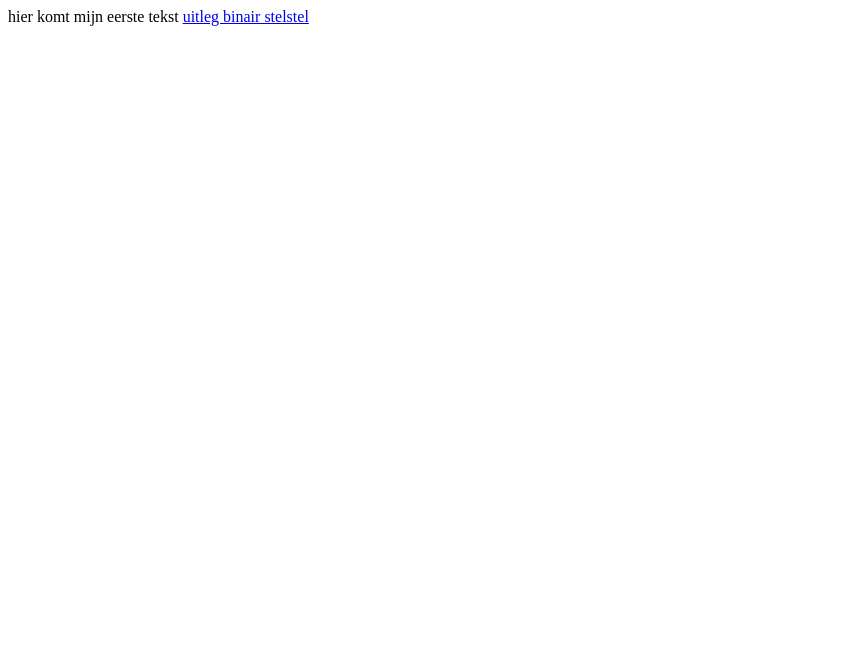
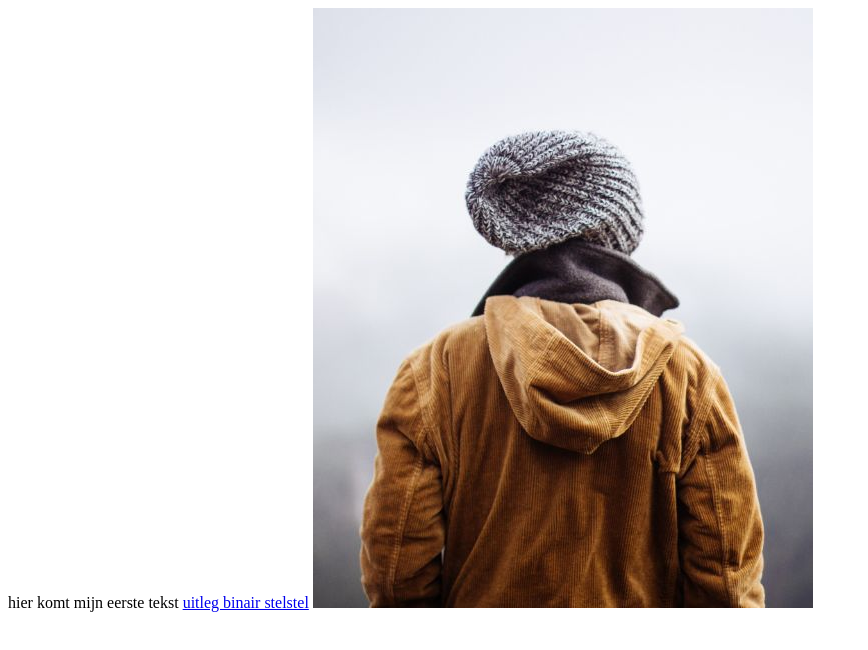
Before and after one commit to milbeyene/milbeyene.github.io, a plain HTML site: page index.html in a window 1280 px wide. Shown: the whole page, without its empty margins (0-868 px from the left). Drawn offline with Linux system fonts and the light colour scheme.

Commit message:
opslaanl,dhfkaeh

```diff
--- a/index.html
+++ b/index.html
@@ -9,6 +9,6 @@
     hier komt mijn eerste tekst
 
     <a href="binairstelstel.html">uitleg binair stelstel</a>
-
+    <img src="img_girl.jpg">
 </body>
 </html>
```
